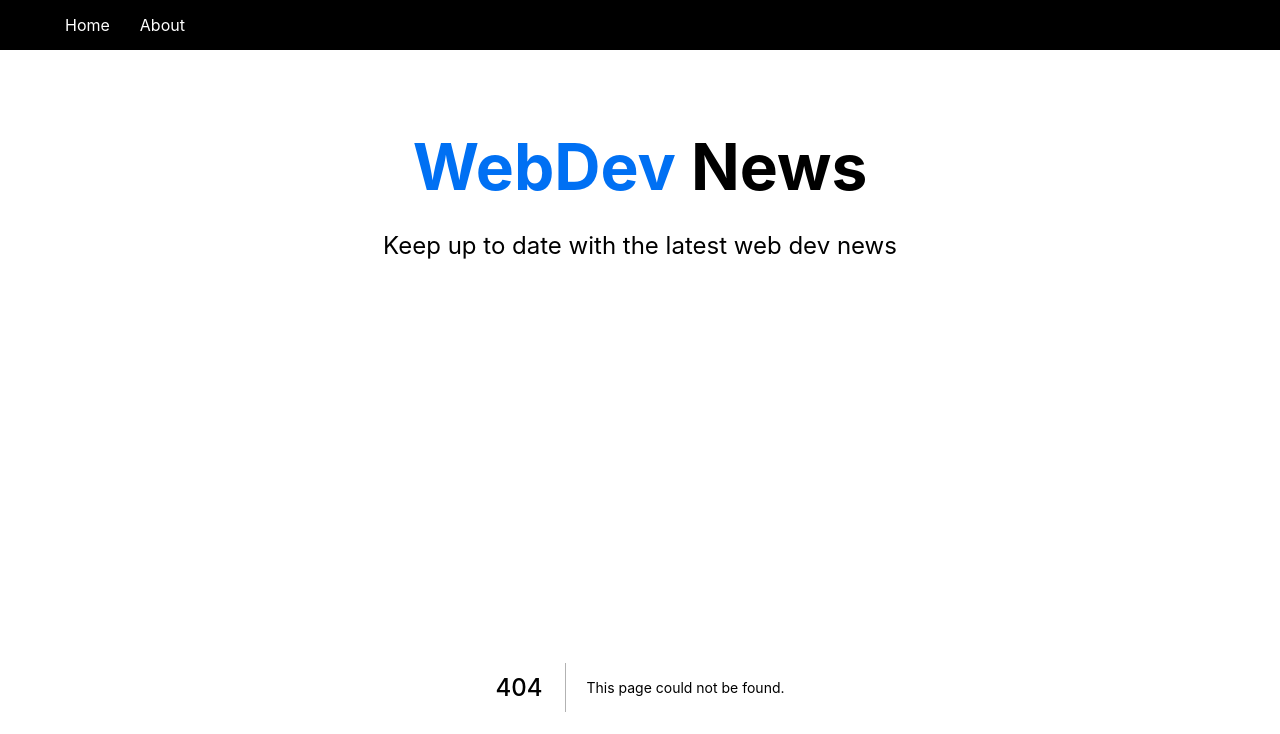
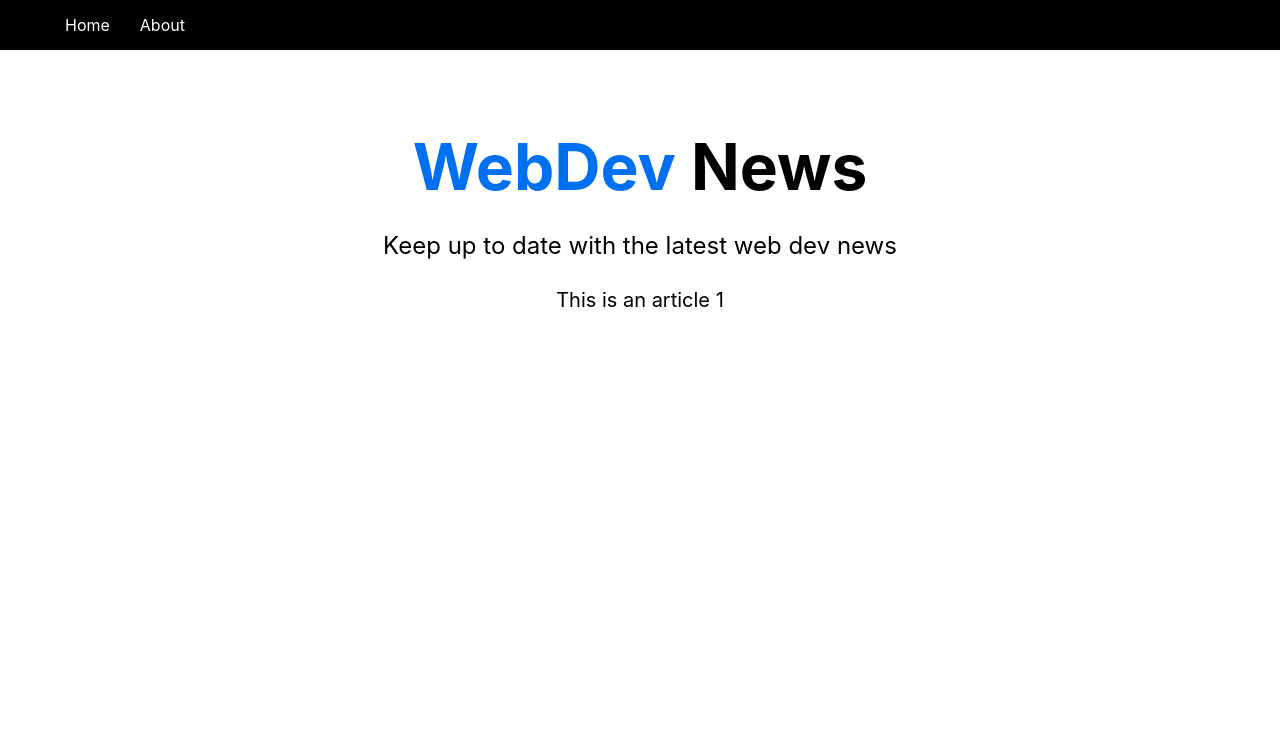
Before and after one commit to FaziletKosure/React_Nextjs_News, a Next.js app: page /article/1 in a window 1280 px wide. Before the commit this address had no page. Shown: the top 734 px of the page. Built offline with nearby package versions, Linux system fonts and the light colour scheme.

Commit message:
added nestedrouting

```diff
--- /dev/null
+++ b/pages/article/[id]/index.js
@@ -0,0 +1,16 @@
+import React from 'react'
+import {useRouter} from 'next/router'
+
+const  article= () => {
+
+    const router=useRouter()
+    const {id}=router.query
+    return (
+        <div>
+            This is an article {id}
+
+        </div>
+    )
+}
+
+export default article
```
